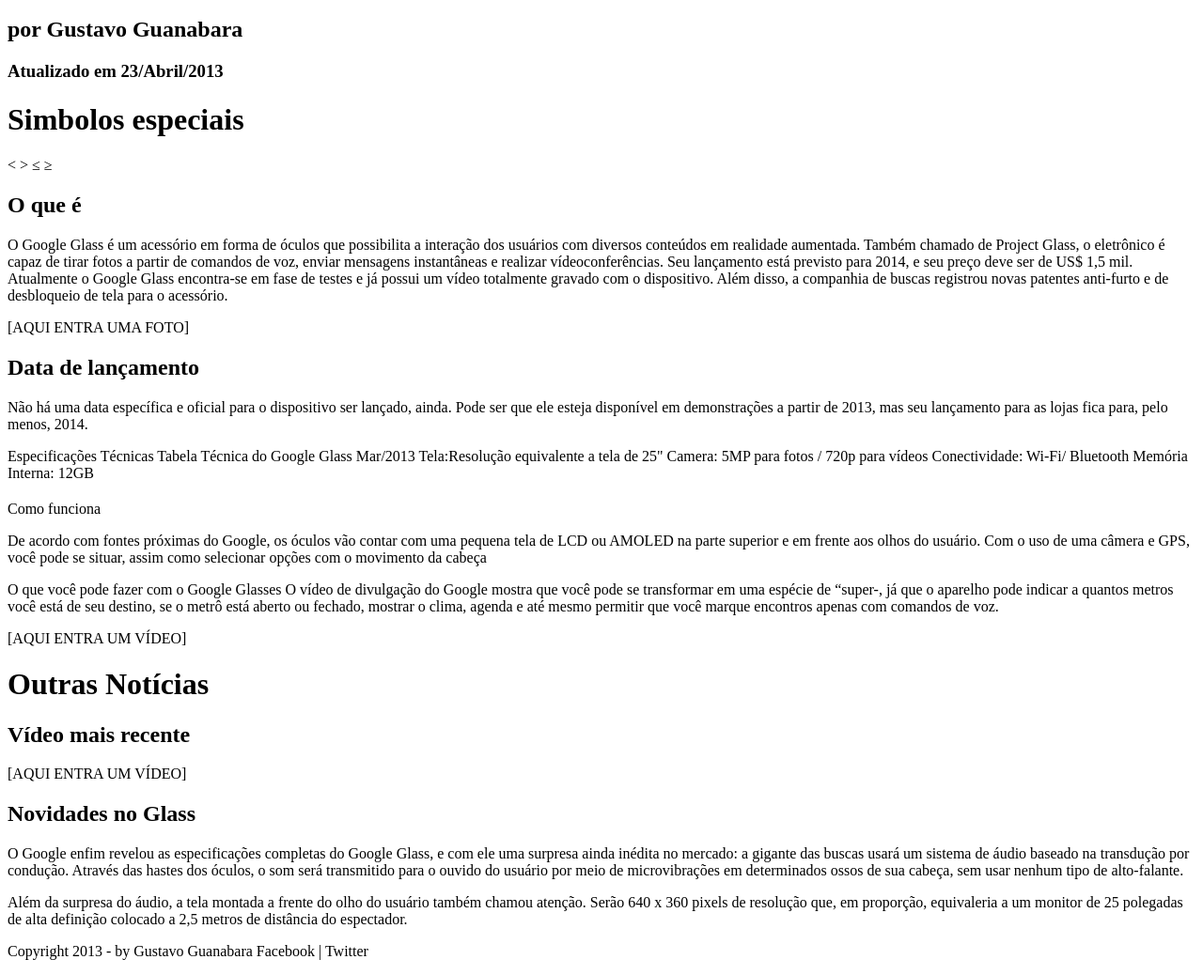
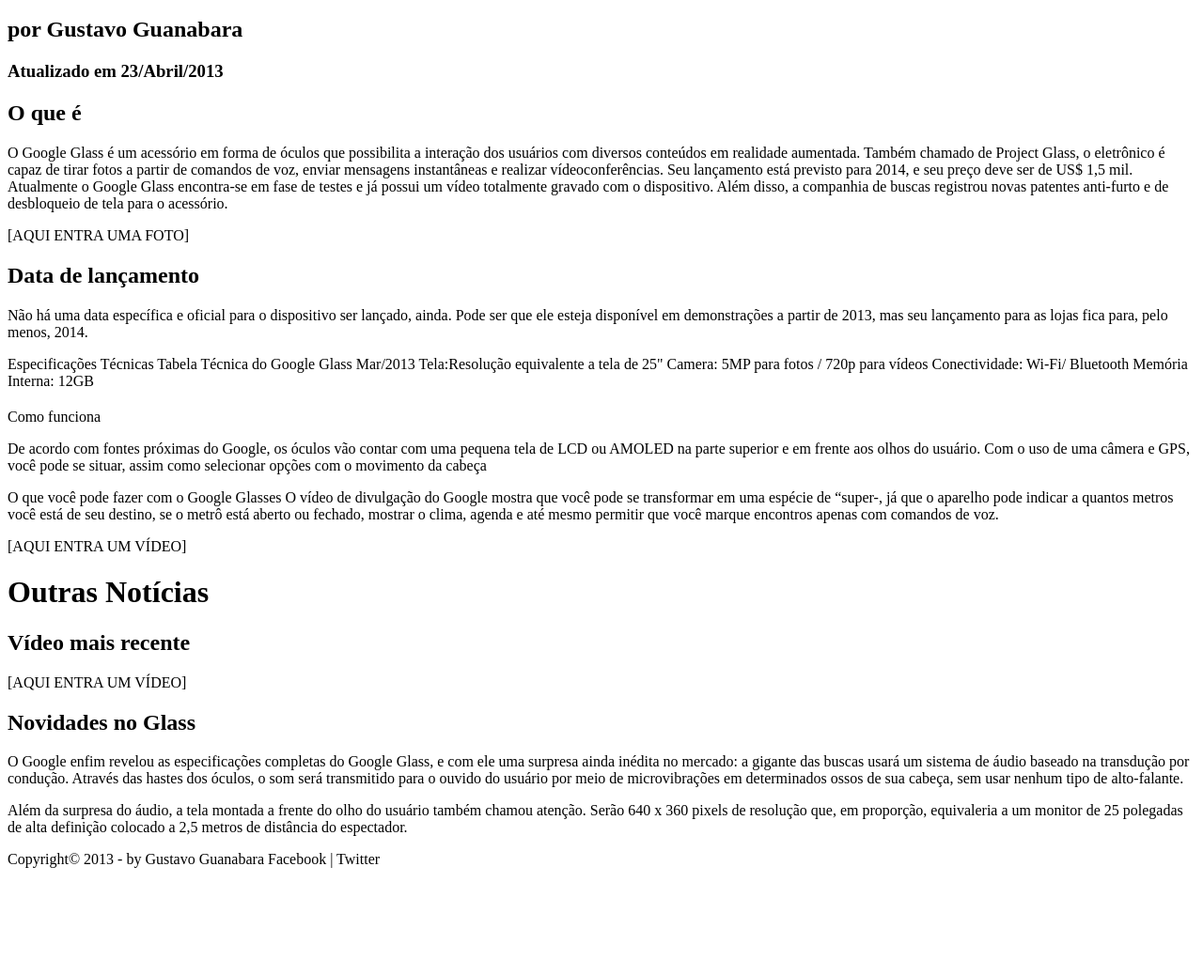
Before and after one commit to RicardoFog/sitecursoHtml, a plain HTML site: page index.html in a window 1280 px wide. Shown: the part 354-1392 px from the top of the page at 94% size. After the commit the page ends 1294 px from the top, so only its background shows below. Drawn offline with Linux system fonts and the light colour scheme; files whose address does not match are found by name.

Commit message:
Update index.html

```diff
--- a/index.html
+++ b/index.html
@@ -29,18 +29,6 @@
 <h3>Atualizado em 23/Abril/2013</h3>
 </hgroup>
 
-<h1>Simbolos especiais</h1>
-<p>
-    &lt;
-    &gt;
-    &le;
-    &ge; <br/>
-
-
-
-
-
-</p>
 <h2>O que é</h2>
 <p>O Google Glass é um acessório em forma de óculos que possibilita a interação dos usuários com diversos conteúdos em realidade aumentada. Também chamado de Project Glass, o eletrônico é capaz de tirar fotos a partir de comandos de voz, enviar mensagens instantâneas e realizar vídeo&shy;con&shy;ferên&shy;cias. Seu lançamento está previsto para 2014, e seu preço deve ser de US$ 1,5 mil. Atualmente o Google Glass encontra-se em fase de testes e já possui um vídeo totalmente gravado com o dispositivo. Além disso, a companhia de buscas registrou novas patentes anti-furto e de desbloqueio de tela para o acessório.
 </p>
@@ -76,7 +64,7 @@
 
 <p>Além da surpresa do áudio, a tela montada a frente do olho do usuário também chamou atenção. Serão 640 x 360 pixels de resolução que, em proporção, equivaleria a um monitor de 25 polegadas de alta definição colocado a 2,5 metros de distância do espectador.</p>
 
-<p>Copyright 2013 - by Gustavo Guanabara
+<p>Copyright&copy; 2013 - by Gustavo Guanabara
 Facebook | Twitter</p>
 </div>
 </body>
```
